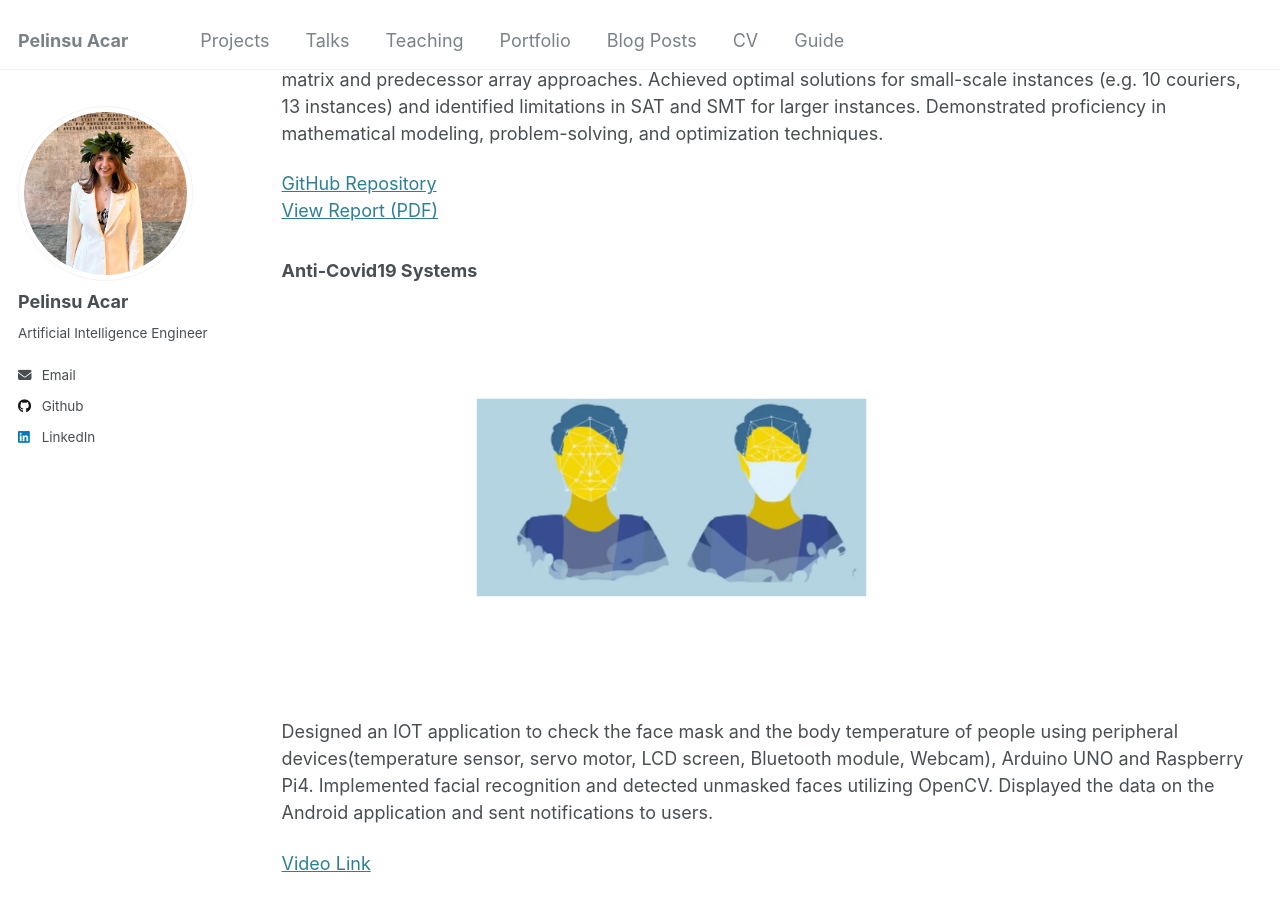
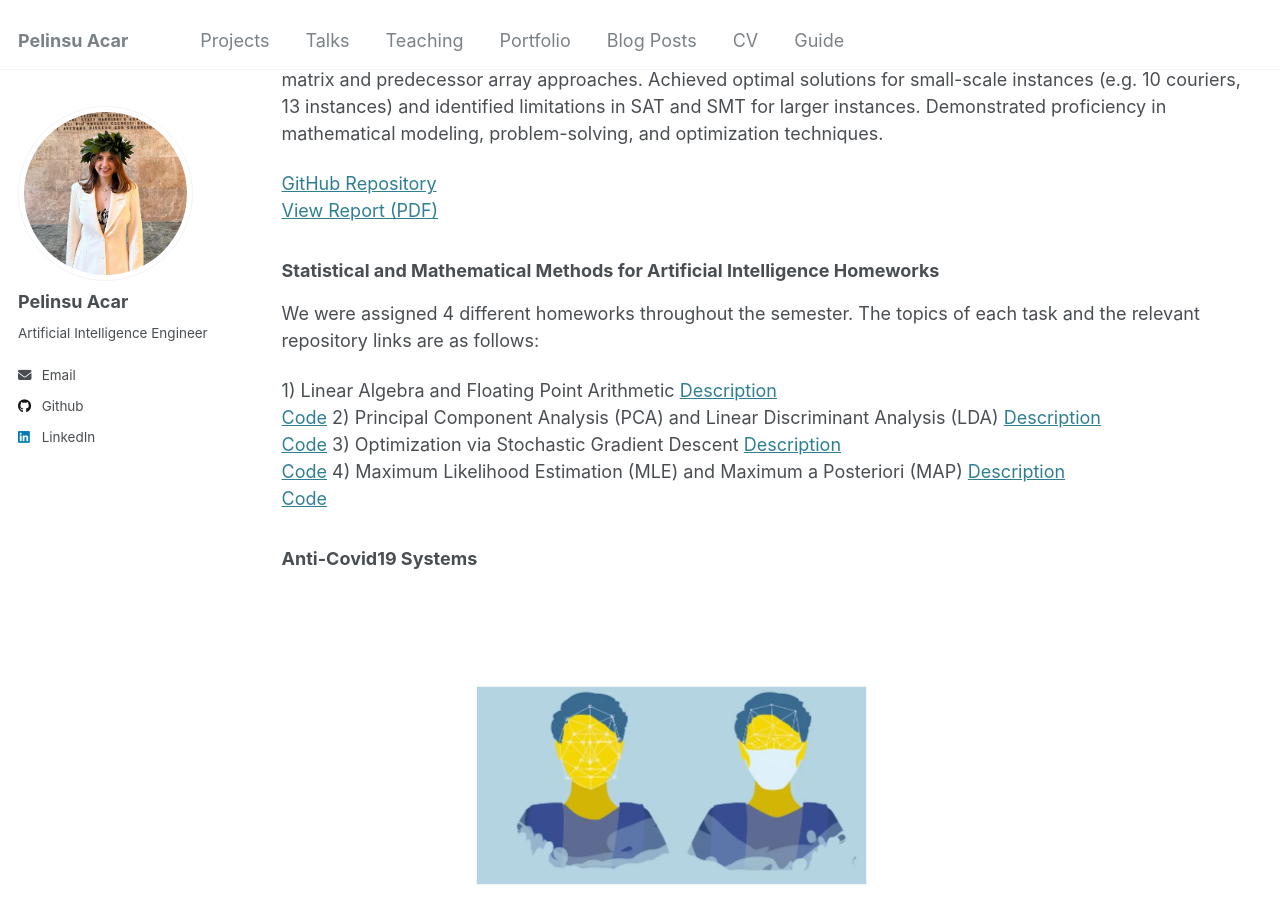
Before and after one commit to pelinsuacar/pelinsuacar.github.io, a Jekyll site: the page built from _pages/projects.md, in a window 1280 px wide and 900 px high, scrolled down 2691 px. Built offline with Jekyll 4.4.1, drawn with Linux system fonts in a browser that asks for light colours.

Commit message:
Update projects.md

```diff
--- a/_pages/projects.md
+++ b/_pages/projects.md
@@ -53,6 +53,23 @@ Developed and compared four models—Constraint Programming (CP), Boolean Satisf
 [GitHub Repository](https://github.com/pelinsuacar/CDMO_Project)
 [View Report (PDF)](https://github.com/pelinsuacar/CDMO_Project/blob/main/CDMO_Project_Report.pdf)
 
+### Statistical and Mathematical Methods for Artificial Intelligence Homeworks
+
+We were assigned 4 different homeworks throughout the semester. The topics of each task and the relevant repository links are as follows:
+
+1) Linear Algebra and Floating Point Arithmetic
+[Description](https://github.com/pelinsuacar/statistical_and_math_methods_for_AI_HW/blob/main/HW1_Linear_Algebra_Floating_Point.pdf)
+[Code](https://github.com/pelinsuacar/statistical_and_math_methods_for_AI_HW/blob/main/HW1_Statistical_and_Math_Exam.ipynb)
+2) Principal Component Analysis (PCA) and Linear Discriminant Analysis (LDA)
+[Description](https://github.com/pelinsuacar/statistical_and_math_methods_for_AI_HW/blob/main/HW2_PCA_LDA.pdf)
+[Code](https://github.com/pelinsuacar/statistical_and_math_methods_for_AI_HW/blob/main/HW2_Statistical_and_Math_Exam.ipynb)
+3) Optimization via Stochastic Gradient Descent
+[Description](https://github.com/pelinsuacar/statistical_and_math_methods_for_AI_HW/blob/main/HW3_Optimization_GD.pdf)
+[Code](https://github.com/pelinsuacar/statistical_and_math_methods_for_AI_HW/blob/main/HW3_Statistical_and_Math_Exam.ipynb)
+4) Maximum Likelihood Estimation (MLE) and Maximum a Posteriori (MAP)
+[Description](https://github.com/pelinsuacar/statistical_and_math_methods_for_AI_HW/blob/main/HW4_MLA_MPA.pdf)
+[Code](https://github.com/pelinsuacar/statistical_and_math_methods_for_AI_HW/blob/main/HW4_Statistical_and_Math_Exam.ipynb)
+
 ### Anti-Covid19 Systems
 
 <img src="../images/facemask.JPG" alt="Face Mask Detection" style="transform: scale(0.5);" />
```
